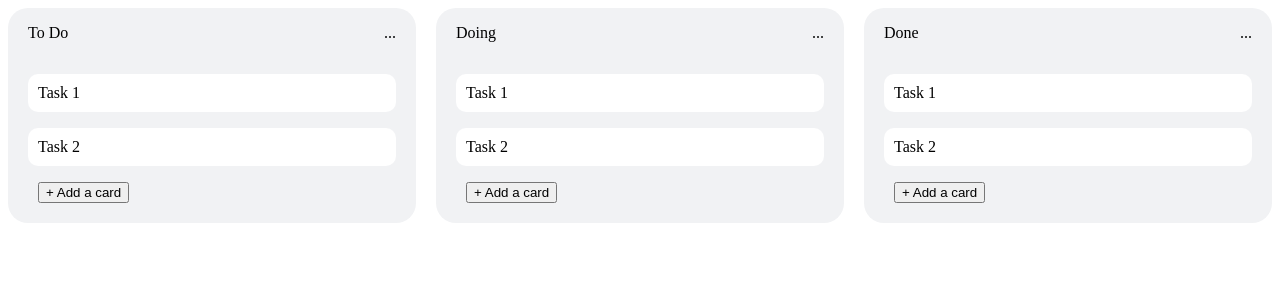
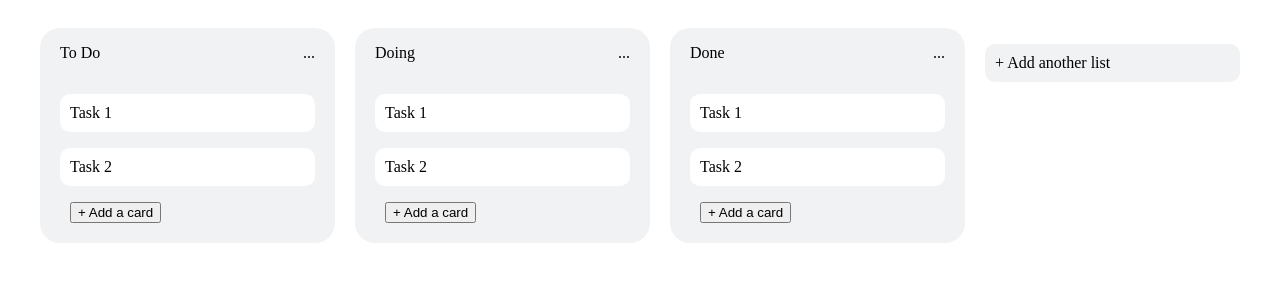
Before and after one commit to Naiemjoy1/drag_drop_task, a plain HTML site: page index.html in a window 1280 px wide. Drawn offline with Linux system fonts and the light colour scheme.

```diff
--- a/index.html
+++ b/index.html
@@ -106,6 +106,9 @@
           <button onclick="addCard('done')">+ Add a card</button>
         </div>
       </div>
+      <div class="add-taskbox">
+        <p>+ Add another list</p>
+      </div>
     </main>
     <script src="script.js"></script>
   </body>
--- a/style.css
+++ b/style.css
@@ -1,6 +1,10 @@
 .main-box {
   display: flex;
   gap: 20px;
+  max-width: 1200px;
+  padding: 20px;
+  margin-left: auto;
+  margin-right: auto;
 }
 .task-box {
   background-color: #f1f2f4;
@@ -32,3 +36,13 @@
   display: flex;
   padding-left: 10px;
 }
+
+.add-taskbox {
+  width: 50%;
+}
+
+.add-taskbox p {
+  background-color: #f1f2f4;
+  padding: 10px;
+  border-radius: 10px;
+}
```
